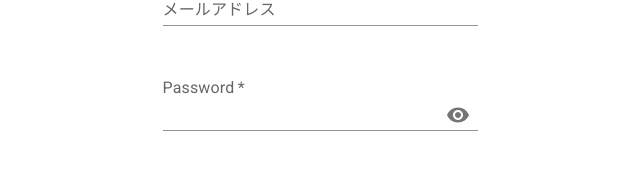
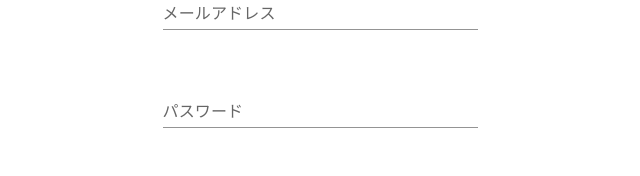
Before and after one commit to taic-dev/WC-MAP, a React (Create React App) app in the folder frontend/: page /login in a window 1280 px wide. Shown: the part 305-481 px from the top of the page, without its empty margins (320-960 px from the left). Built offline with nearby package versions, Linux system fonts and the light colour scheme.

Commit message:
バリデーション部分を別ファイルへ移行

```diff
--- a/frontend/src/components/pages/login/LoginMain.js
+++ b/frontend/src/components/pages/login/LoginMain.js
@@ -1,69 +1,42 @@
+import React from "react";
+import { useState } from "react";
+import { useNavigate } from "react-router-dom";
+import { useForm } from "react-hook-form";
+import { validation } from "./validation";
+import axios from "axios";
 import {
   Box,
-  IconButton,
-  Input,
-  InputAdornment,
-  InputLabel,
   TextField,
   Typography,
 } from "@mui/material";
 import Alert from "@mui/material/Alert";
 import LoadingButton from "@mui/lab/LoadingButton";
 import Button from "@mui/material/Button";
-import Visibility from "@mui/icons-material/Visibility";
-import VisibilityOff from "@mui/icons-material/VisibilityOff";
-
-import React from "react";
-import { useState } from "react";
-import { useNavigate } from "react-router-dom";
-import { useForm } from "react-hook-form";
-import axios from "axios";
 
 const LoginMain = ({ auth, setAuth }) => {
-  const [values, setValues] = useState({
-    email: "",
-    password: "",
-    showPassword: false,
-  });
+
   const [loading, setLoading] = useState(false);
-  const [error, setError] = useState({
-    email: false,
-    password: false,
-    alert: false,
-  });
+  const [error, setError] = useState({ alert: false, });
 
   const {
     register,
     handleSubmit,
-    formState: { isValid,isDirty,errors },
+    formState: { isValid, isDirty, errors },
   } = useForm({
     mode: "onChange",
     criteriaMode: "all",
   });
 
   const navigate = useNavigate();
-  const loginURL = "https://zipcloud.ibsnet.co.jp/api/search?zipcode=7830060";
+  const loginURL = "https://weather.tsukumijima.net/api/forecast/city/400040";
 
-  const handleChange = (prop) => (event) => {
-    setValues({ ...values, [prop]: event.target.value });
-  };
-
-  const handleClickShowPassword = () => {
-    setValues({
-      ...values,
-      showPassword: !values.showPassword,
-    });
-  };
-
-  const handleSubmitPostLogin = async (e,data) => {
+  const handleSubmitPostLogin = async (data) => {
     console.log(data);
-    e.preventDefault();
-    console.log(values);
     setLoading(true);
 
     // 情報の受け渡し
     try {
-      const res = await axios.get(loginURL, values);
+      const res = await axios.get(loginURL, data);
       // resの処理
       localStorage.setItem("login", JSON.stringify({ auth: true }));
       setLoading(false);
@@ -71,12 +44,10 @@ const LoginMain = ({ auth, setAuth }) => {
       navigate("/admin");
     } catch (error) {
       setLoading(false);
-      setError({ ...error, alert: "ログイン失敗" });
+      setError({ alert: "ログイン失敗" });
       console.error("送信失敗");
     }
   };
-
-  console.log(errors.email);
 
   return (
     <main className="main">
@@ -91,7 +62,7 @@ const LoginMain = ({ auth, setAuth }) => {
           textAlign: "center",
           justifyContent: "center",
         }}
-        onSubmit={(e)=>handleSubmit(handleSubmitPostLogin(e))}
+        onSubmit={handleSubmit(handleSubmitPostLogin)}
       >
         {error.alert && (
           <Alert
@@ -107,64 +78,41 @@ const LoginMain = ({ auth, setAuth }) => {
         </Typography>
         <TextField
           id="standard-required"
+          type="email"
           label="メールアドレス"
           variant="standard"
-          onChange={handleChange("email")}
           sx={{ width: "70%", marginBottom: "50px" }}
-          {...register("email", {
-            required: {
-              value: true,
-              message: "入力が必須です",
-            },
-            minLength: {
-              value: 8,
-              message: "8文字以上入力してください",
-            },
-          })}
+          helperText={
+            (errors.email?.types.required && errors.email.message) ||
+            (errors.email?.types.pattern && errors.email.message)
+          }
+          error={errors.email && true}
+          {...register("email", validation.email)}
         />
-        {errors.email?.types.required && <div>入力が必須です</div>}
-        {errors.email?.types.minLength && <div>8文字以上入力してください。</div>}
-        <InputLabel
-          htmlFor="standard-adornment-password"
-          sx={{ display: "block", width: "70%", textAlign: "left" }}
-        >
-          Password *
-        </InputLabel>
-        <Input
-          id="standard-adornment-password"
+        <TextField
+          id="standard-required"
+          type="password"
+          variant="standard"
           label="パスワード"
           sx={{ width: "70%", marginBottom: "50px" }}
-          type={values.showPassword ? "text" : "password"}
-          onChange={handleChange("password")}
-          {...register("password", {
-            required: {
-              value: true,
-              message: "入力が必須です",
-            },
-            minLength: {
-              value: 8,
-              message: "8文字以上入力してください",
-            },
-          })}
-          endAdornment={
-            <InputAdornment position="end">
-              <IconButton
-                aria-label="toggle password visibility"
-                onClick={handleClickShowPassword}
-              >
-                {values.showPassword ? <VisibilityOff /> : <Visibility />}
-              </IconButton>
-            </InputAdornment>
+          helperText={
+            (errors.password?.types.required && errors.password.message) ||
+            (errors.password?.types.minLength && errors.password.message)
           }
+          error={errors.password && true}
+          {...register("password", validation.password)}
         />
-        {errors.password?.types.required && <div>入力が必須です</div>}
-        {errors.password?.types.minLength && <div>8文字以上入力してください。</div>}
         {loading ? (
           <LoadingButton loading variant="outlined" sx={{ width: "70%" }}>
             Submit
           </LoadingButton>
         ) : (
-          <Button variant="contained" type="submit" sx={{ width: "70%" }} disabled={!isDirty || !isValid}>
+          <Button
+            variant="contained"
+            type="submit"
+            sx={{ width: "70%" }}
+            disabled={!isDirty || !isValid}
+          >
             Login
           </Button>
         )}
--- a/frontend/src/components/pages/login/validation.js
+++ b/frontend/src/components/pages/login/validation.js
@@ -1,3 +1,22 @@
-export const validation = [
-
-];
+export const validation = {
+  email: {
+    required: {
+      value: true,
+      message: "入力が必須です",
+    },
+    pattern: {
+      value: /^[a-zA-Z0-9_.+-]+@([a-zA-Z0-9][a-zA-Z0-9-]*[a-zA-Z0-9]*\.)+[a-zA-Z]{2,}$/,
+      message: "正しい形式で入力してください",
+    },
+  },
+  password: {
+    required: {
+      value: true,
+      message: "入力が必須です",
+    },
+    minLength: {
+      value: 8,
+      message: "8文字以上入力してください",
+    },
+  },
+};
```
